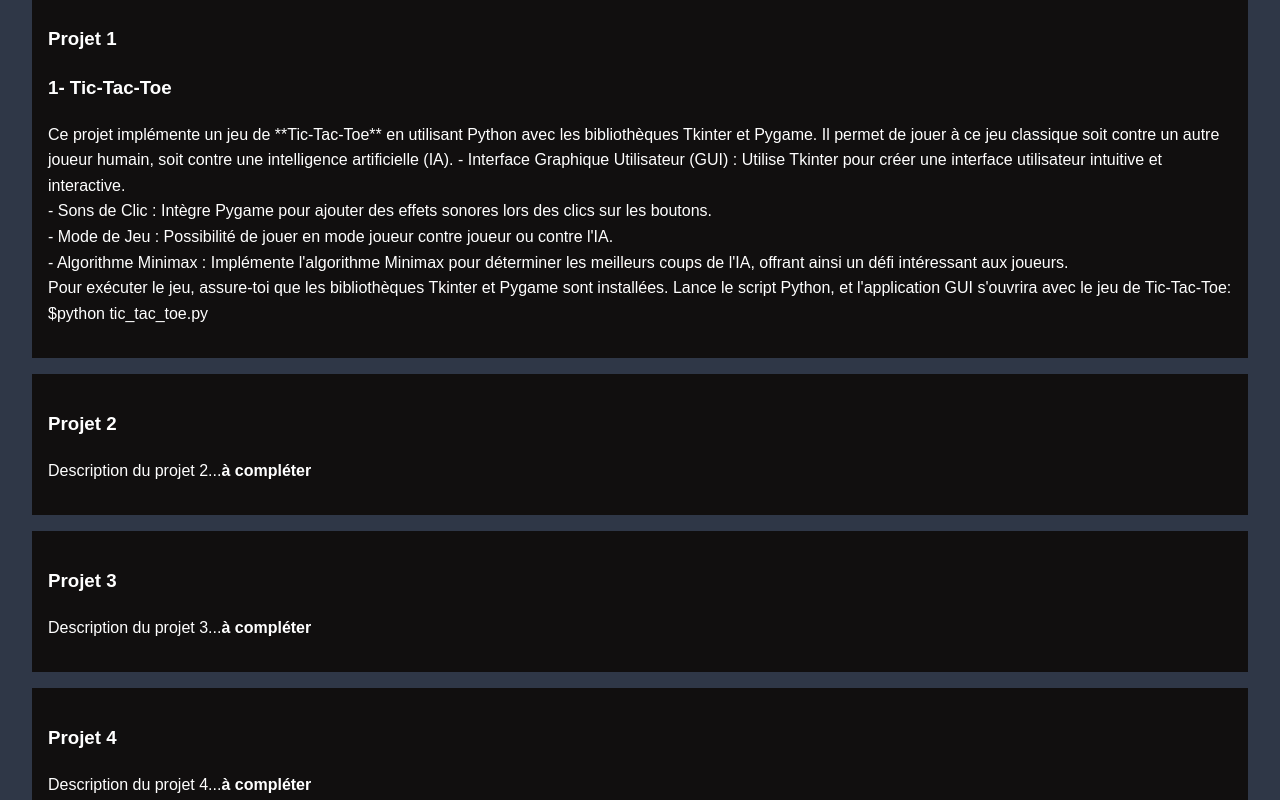
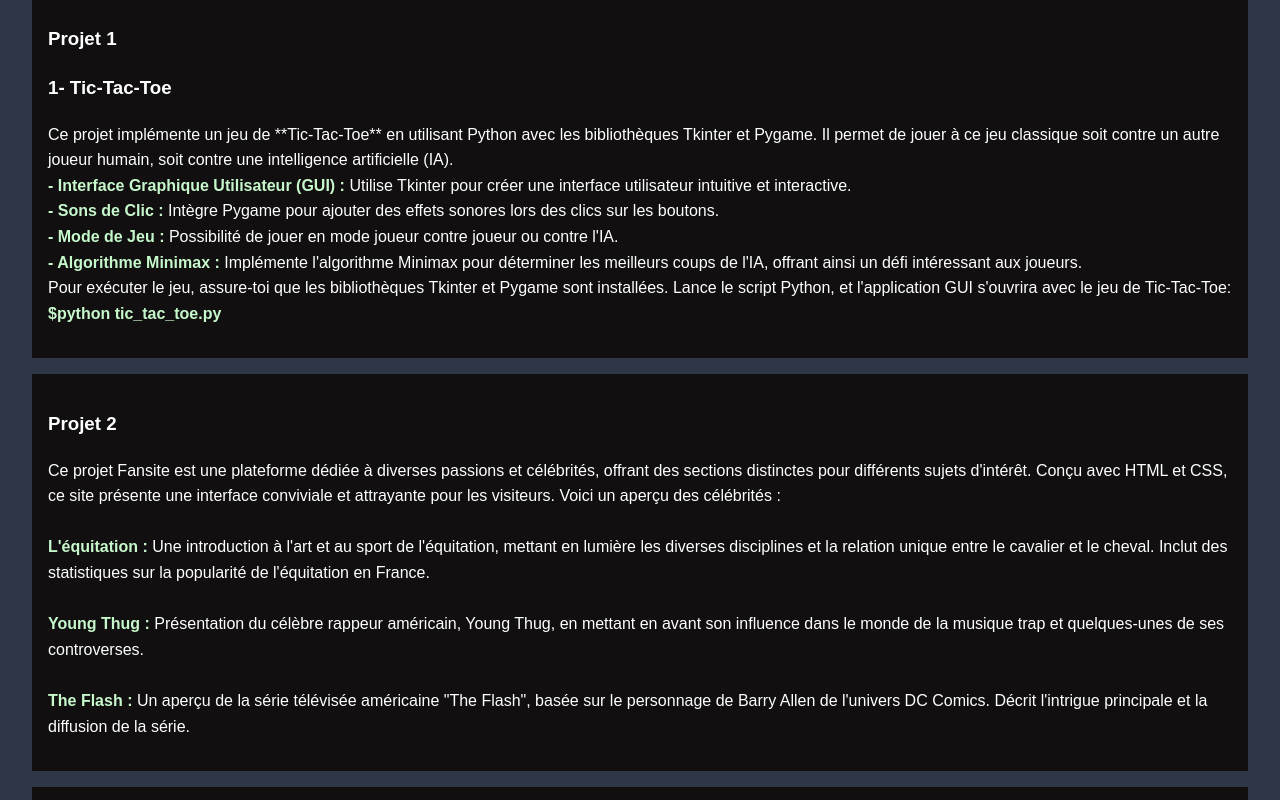
Before and after one commit to mohammed-zelmati/mohammed-zelmati.github.io, a plain HTML site: page index.html in a window 1280 px wide. Shown: the part 1160-1960 px from the top of the page. Drawn offline with Linux system fonts and the light colour scheme.

Commit message:
Ajout 2ème projet fansite mis à jour deux fichiers index.html et style.css

```diff
--- a/index.html
+++ b/index.html
@@ -65,17 +65,30 @@
                 <h3>Projet 1</h3>
                 <h3>1- Tic-Tac-Toe</h3>
                 <p>Ce projet implémente un jeu de **Tic-Tac-Toe** en utilisant Python avec les bibliothèques Tkinter et Pygame.
-                    Il permet de jouer à ce jeu classique soit contre un autre joueur humain, soit contre une intelligence artificielle (IA).
-                - Interface Graphique Utilisateur (GUI) : Utilise Tkinter pour créer une interface utilisateur intuitive et interactive.<br>
-                - Sons de Clic : Intègre Pygame pour ajouter des effets sonores lors des clics sur les boutons.<br>
-                - Mode de Jeu : Possibilité de jouer en mode joueur contre joueur ou contre l'IA.<br>
-                - Algorithme Minimax : Implémente l'algorithme Minimax pour déterminer les meilleurs coups de l'IA, offrant ainsi un défi intéressant aux joueurs.<br>
+                    Il permet de jouer à ce jeu classique soit contre un autre joueur humain, soit contre une intelligence artificielle (IA).<br>
+                <strong>- Interface Graphique Utilisateur (GUI) :</strong> Utilise Tkinter pour créer une interface utilisateur intuitive et interactive.<br>
+                <strong>- Sons de Clic : </strong> Intègre Pygame pour ajouter des effets sonores lors des clics sur les boutons.<br>
+                <strong> - Mode de Jeu : </strong> Possibilité de jouer en mode joueur contre joueur ou contre l'IA.<br>
+                <strong>- Algorithme Minimax :</strong>  Implémente l'algorithme Minimax pour déterminer les meilleurs coups de l'IA,
+                offrant ainsi un défi intéressant aux joueurs.<br>
                 Pour exécuter le jeu, assure-toi que les bibliothèques Tkinter et Pygame sont installées. Lance le script Python,
-                 et l'application GUI s'ouvrira avec le jeu de Tic-Tac-Toe: $python tic_tac_toe.py</p>
+                 et l'application GUI s'ouvrira avec le jeu de Tic-Tac-Toe: <strong>$python tic_tac_toe.py</strong> </p>
             </article>
             <article>
                 <h3>Projet 2</h3>
-                <p>Description du projet 2...<strong>à compléter</strong></p>
+                <p>Ce projet Fansite est une plateforme dédiée à diverses passions et célébrités,
+                    offrant des sections distinctes pour différents sujets d'intérêt.
+                    Conçu avec HTML et CSS, ce site présente une interface conviviale et
+                    attrayante pour les visiteurs. Voici un aperçu des célébrités :<br><br>
+                    <strong>L'équitation : </strong>Une introduction à l'art et au sport de l'équitation, mettant en lumière
+                    les diverses disciplines et la relation unique entre le cavalier et le cheval. Inclut
+                    des statistiques sur la popularité de l'équitation en France.<br><br>
+                    <strong>Young Thug :</strong> Présentation du célèbre rappeur américain, Young Thug, en mettant en avant
+                    son influence dans le monde de la musique trap et quelques-unes de ses controverses.<br><br>
+                    <strong>The Flash :</strong> Un aperçu de la série télévisée américaine "The Flash", basée sur le
+                    personnage de Barry Allen de l'univers DC Comics. Décrit l'intrigue principale et la
+                    diffusion de la série.
+                </p>
             </article>
             <article>
                 <h3>Projet 3</h3>
--- a/style.css
+++ b/style.css
@@ -122,6 +122,9 @@
     color:rgb(255, 255, 255)
 }
 
+strong{
+    color:rgb(198, 248, 204);
+}
 form label {
     display: block;
     margin-top: 1rem;
```
